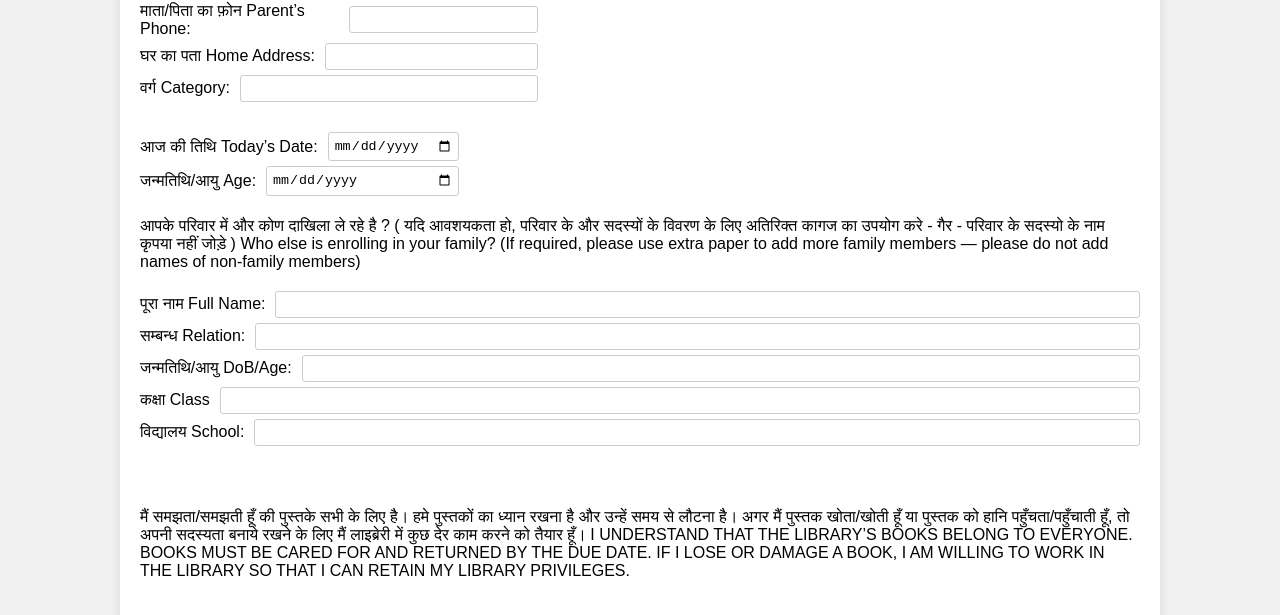
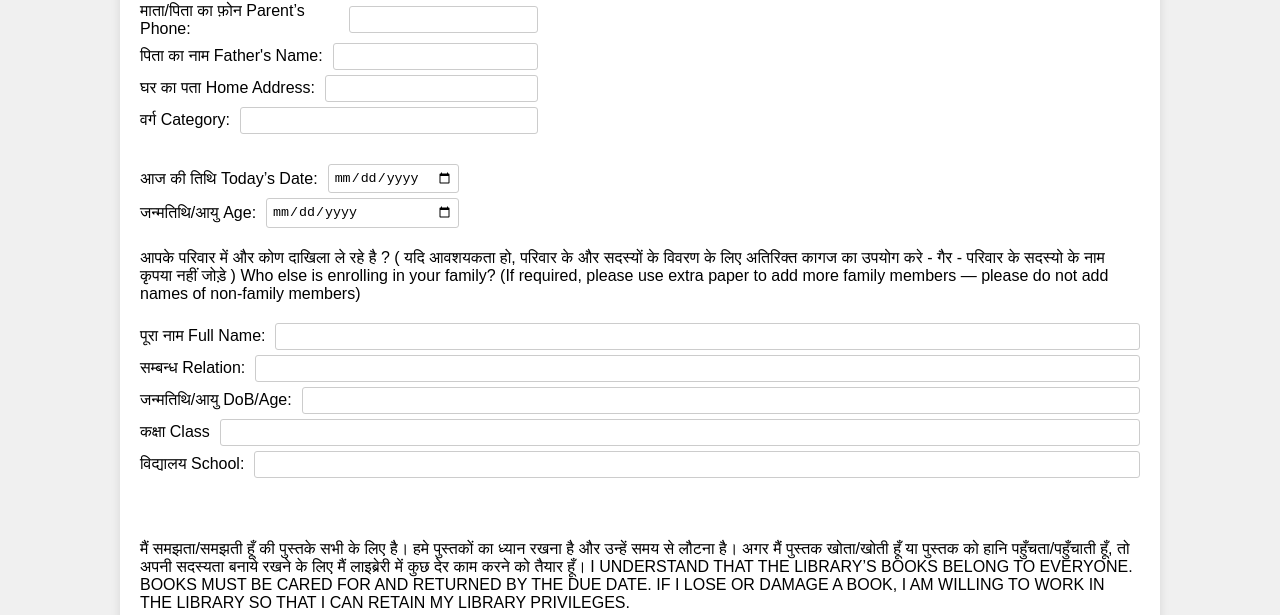
Before and after one commit to manjeet6363/Deepalaya-Library-Student-form, a plain HTML site: page index.html in a window 1280 px wide. Shown: the part 235-850 px from the top of the page. Drawn offline with Linux system fonts and the light colour scheme.

Commit message:
Update index.html

```diff
--- a/index.html
+++ b/index.html
@@ -123,6 +123,10 @@
               <input type="number" name="" id="phone" />
             </p>
             <p>
+              पिता का नाम Father's Name:
+              <input type="text" name="" id="school">
+            </p>
+            <p>
               घर का पता Home Address: <input type="text" name="" id="" />
             </p>
             <p>
```
